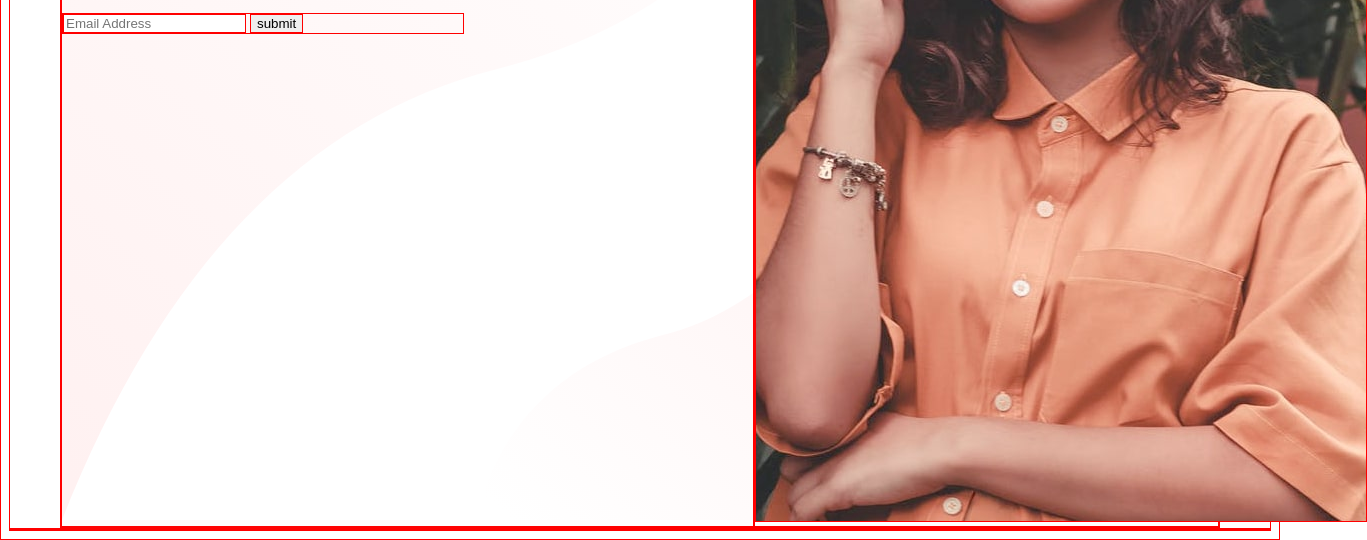
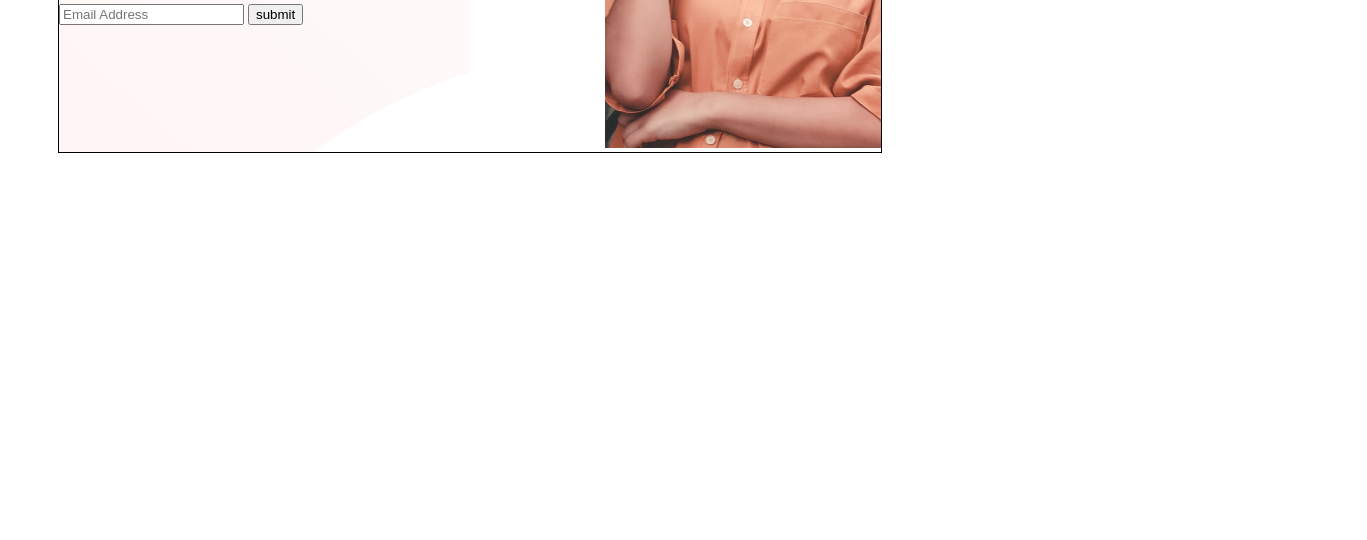
Before and after one commit to rachelharu/base-apparel-landing-page, a plain HTML site: page index.html in a window 1280 px wide. Shown: the part 292-832 px from the top of the page, 1367 px wide, since content can reach past the window. After the commit the page ends 800 px from the top, so only its background shows below. Drawn offline with Linux system fonts and the light colour scheme.

Commit message:
container overflow set to hidden so model picture doesnt overflow

```diff
--- a/styles.css
+++ b/styles.css
@@ -1,7 +1,6 @@
-* {
+/* * {
   border: 1px solid red;
-}
-
+} */
 .brand-logo {
   padding: 50px;
 }
@@ -18,18 +17,14 @@
   width: 400px
 }
 
-
 .container {
   display: flex;
   margin-left: 50px;
   margin-right: 50px;
+  border: 1px solid;
+  width: 65%;
+  overflow: hidden;
 
-}
-
-.model-section {
-   width: 40%;
-   height: auto;
-  position: relative;
 }
 
 .text-section {
@@ -37,6 +32,16 @@
   background-image: url("images/bg-pattern-desktop.svg");
 }
 
+.model-section {
+  flex: 1;
+
+  height: auto;
+  justify-content: left;
+}
+
 .girlpicture {
-  /* max-width:  70%; */
+  /* width: 595px; */
+  position: relative;
+  max-width: 80%;
+ left: 135px;
 }
```
